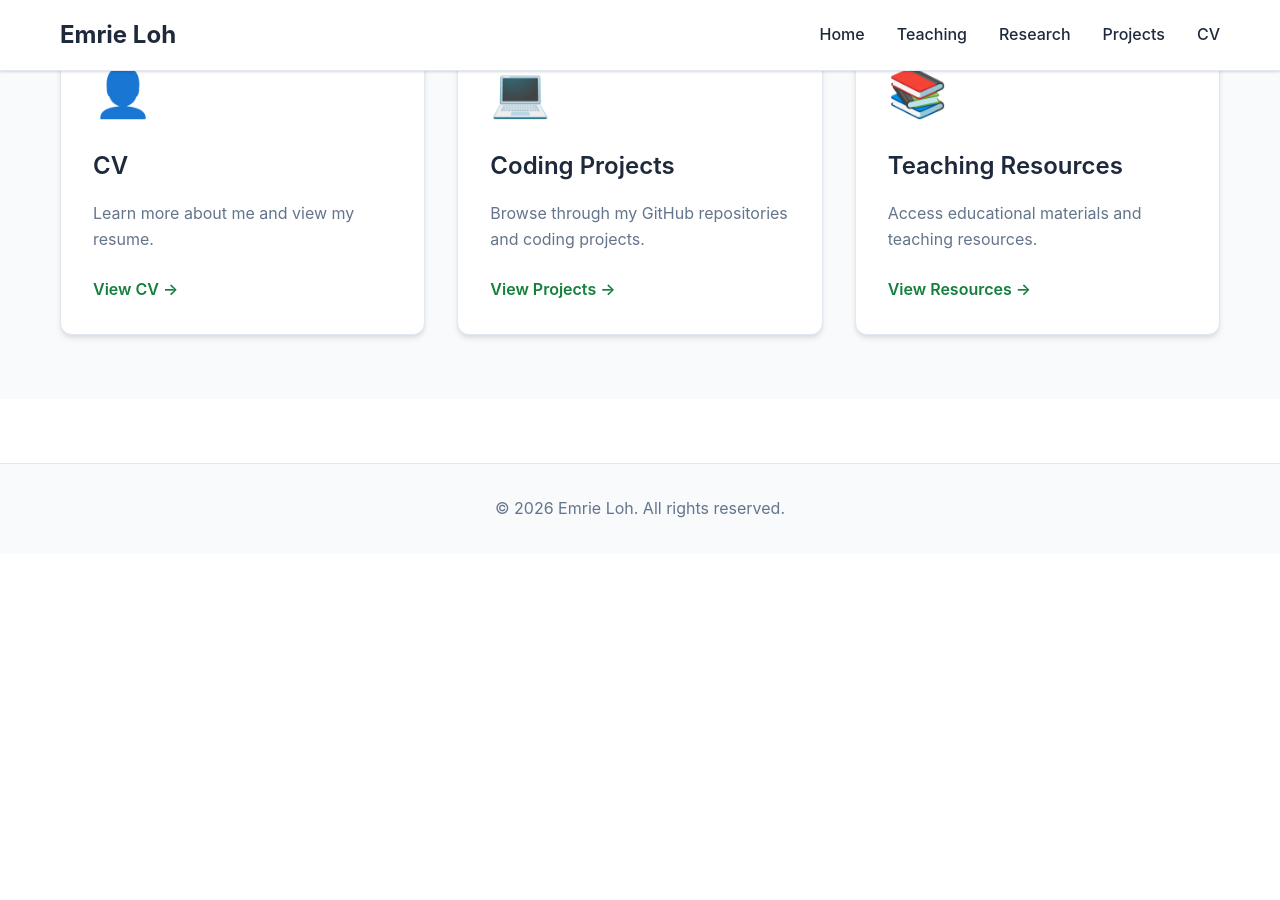
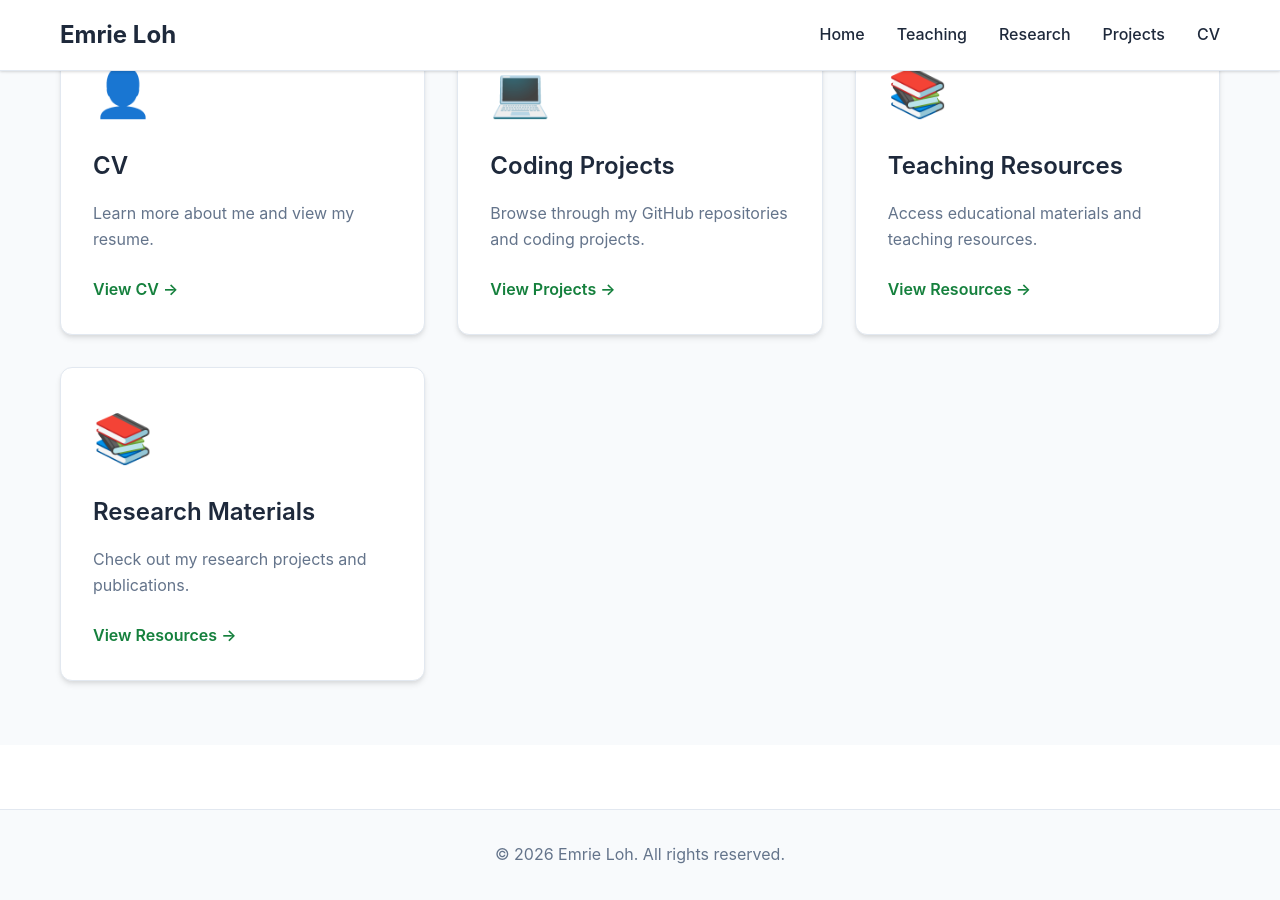
Before and after one commit to ELOH53/ELOH53.github.io, a Jekyll site: the page built from index.html, in a window 1280 px wide and 900 px high, scrolled down 1041 px. Built offline with Jekyll 4.4.1, drawn with Linux system fonts in a browser that asks for light colours; before the commit the page ends 1595 px from its top, so only the background shows below that.

Commit message:
Research page

```diff
--- a/index.html
+++ b/index.html
@@ -49,6 +49,13 @@ title: Home
         <p class="card-description">Access educational materials and teaching resources.</p>
         <a href="/teaching.html" class="card-link">View Resources →</a>
       </div>
+
+      <div class="card">
+        <div class="card-icon">📚</div>
+        <h3 class="card-title">Research Materials</h3>
+        <p class="card-description">Check out my research projects and publications.</p>
+        <a href="/teaching.html" class="card-link">View Resources →</a>
+      </div>
     </div>
   </div>
 </section>
```
